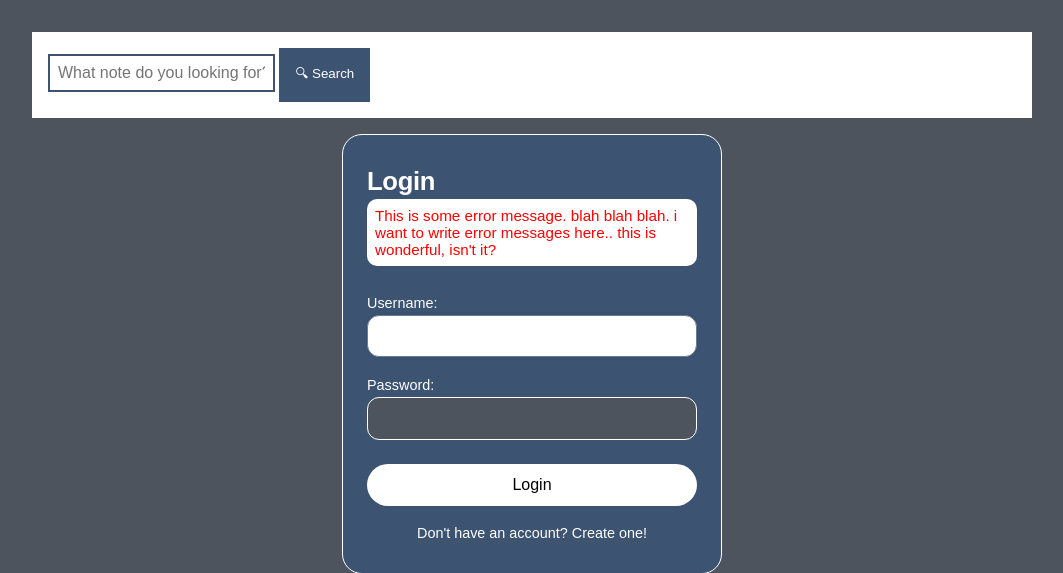
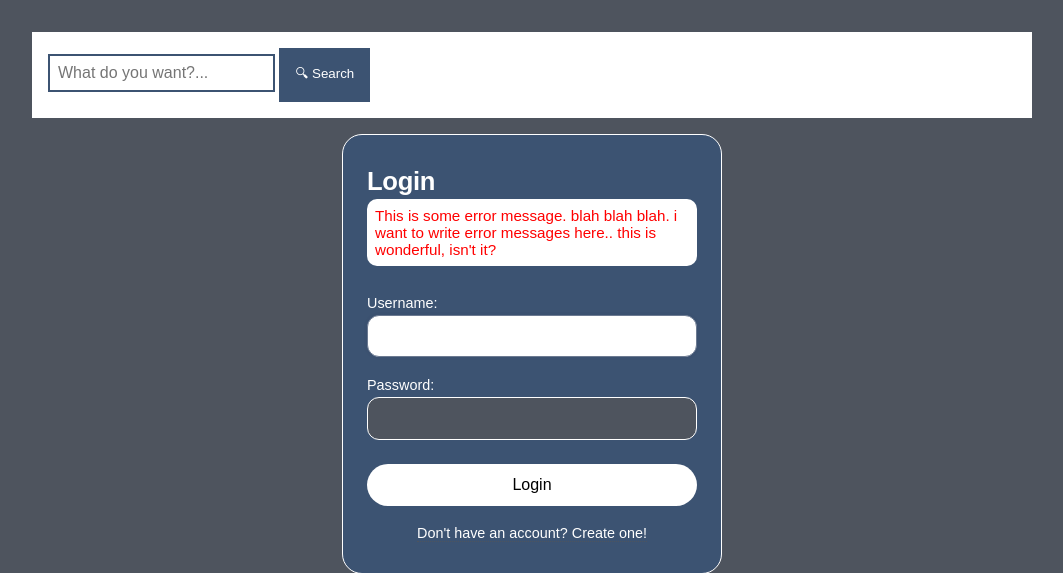
Before and after one commit to araxabd/academic-notes-organizer, a Django app: a page that uses project/templates/base.html in a window 1280 px wide. Shown: the part 67-640 px from the top of the page, without its empty margins (108-1171 px from the left). Run offline with Django 5.2, Linux system fonts and the light colour scheme.

Commit message:
correct the search placeholder (for now)

```diff
--- a/project/templates/base.html
+++ b/project/templates/base.html
@@ -30,7 +30,7 @@
 		<div class="container">
 
 		<form method="GET" action="{% url 'notes:search' %}" class="searchbar">
-			<input type="text" name="q" placeholder="What note do you looking for?..."/>
+			<input type="text" name="q" placeholder="What do you want?..."/>
 			<button type="submit">🔍︎ Search</button>
 		</form>
 
```
